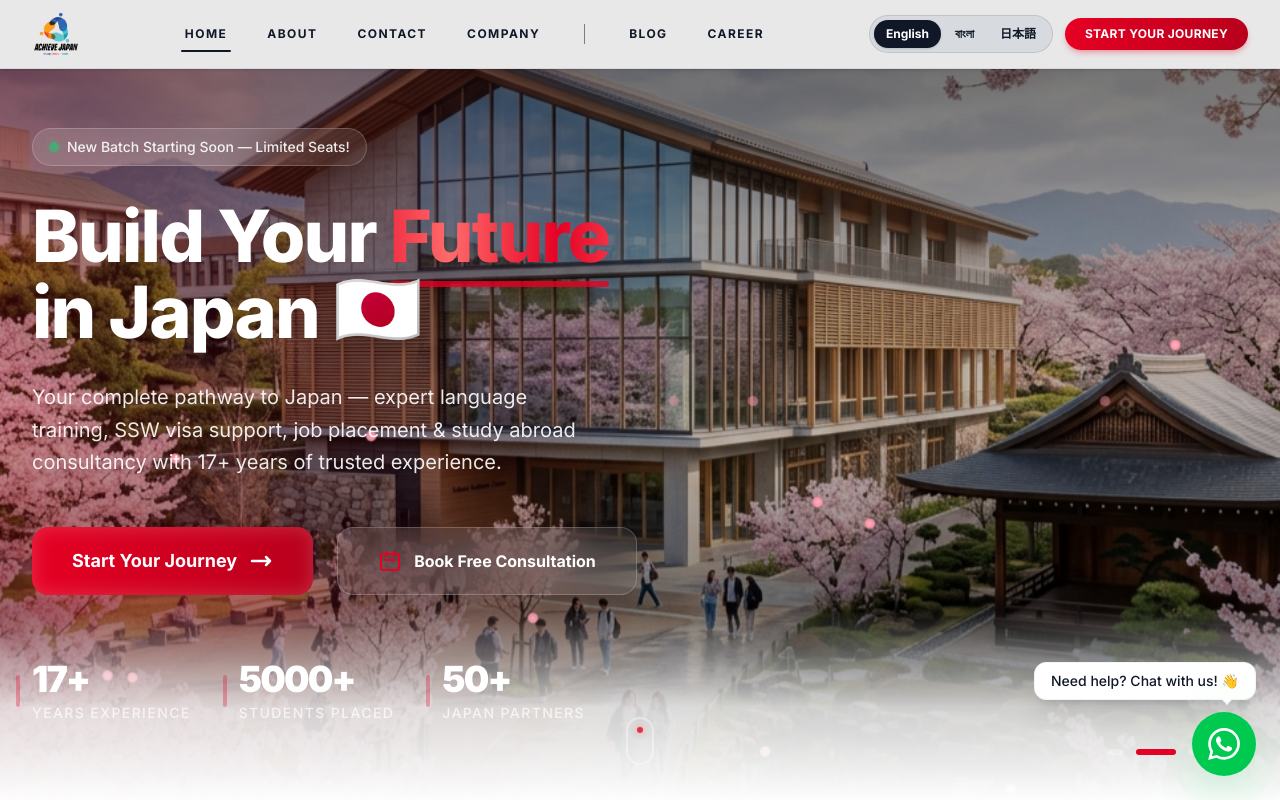
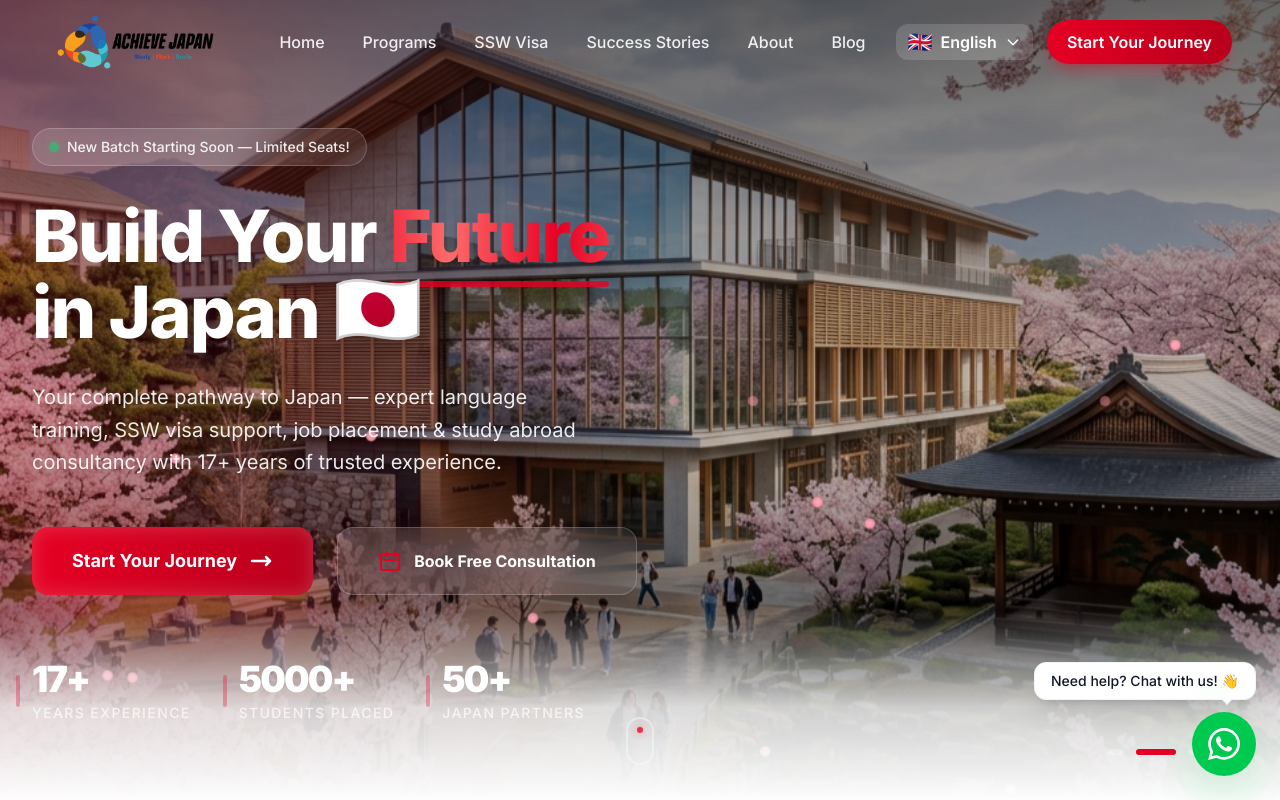
Before and after one commit to mhasan1122/ArchiveJapanWebsite, a Next.js app: page / in a window 1280 px wide. Shown: the top 800 px of the page. Built offline with nearby package versions, Linux system fonts and the light colour scheme.

Commit message:
feat: update branding with new logo and implement dynamic transparent-to-solid navbar with refined navigation links

```diff
--- a/src/components/Footer.tsx
+++ b/src/components/Footer.tsx
@@ -57,21 +57,15 @@ export default function Footer() {
               initial={{ opacity: 0, y: 20 }}
               whileInView={{ opacity: 1, y: 0 }}
               viewport={{ once: true }}
-              className="flex items-center gap-3 mb-6"
+              className="mb-6"
             >
               <Image
-                src="/Vertical_Logo-1.png"
-                alt="Achieve Japan Logo"
-                width={56}
-                height={56}
-                className="w-14 h-14 object-contain"
+                src="/logo.png"
+                alt="Achieve Japan — Study, Work, Smile"
+                width={400}
+                height={140}
+                className="h-12 w-auto max-w-[min(100%,280px)] object-contain object-left sm:h-14 sm:max-w-[320px] lg:h-16 lg:max-w-[360px]"
               />
-              <div>
-                <span className="font-bold text-xl text-white">Achieve</span>
-                <span className="font-bold text-xl text-primary ml-1">
-                  Japan
-                </span>
-              </div>
             </motion.div>
             <p className="text-gray-400 leading-relaxed max-w-md mb-6">
               {t("footer.description")}
--- a/src/components/Navbar.tsx
+++ b/src/components/Navbar.tsx
@@ -1,60 +1,68 @@
 "use client";
 
-import { useState } from "react";
+import { useState, useEffect, useRef } from "react";
 import { motion, AnimatePresence } from "framer-motion";
 import Image from "next/image";
 import Link from "next/link";
 import { usePathname } from "next/navigation";
 import { useLanguage } from "@/context/LanguageContext";
 
-const locales = ["en", "bn", "jp"] as const;
-type LocaleCode = (typeof locales)[number];
-
-const languages: { code: LocaleCode; labelKey: "navbar.lang_en" | "navbar.lang_bn" | "navbar.lang_jp" }[] = [
-  { code: "en", labelKey: "navbar.lang_en" },
-  { code: "bn", labelKey: "navbar.lang_bn" },
-  { code: "jp", labelKey: "navbar.lang_jp" },
-];
+const languages = [
+  { name: "English", code: "en", flag: "🇬🇧" },
+  { name: "Bangla", code: "bn", flag: "🇧🇩" },
+  { name: "Japan", code: "jp", flag: "🇯🇵" },
+] as const;
 
 export default function Navbar() {
   const { locale, setLocale, t } = useLanguage();
   const pathname = usePathname();
   const sectionHref = (href: string) =>
     href.startsWith("#") && pathname !== "/" ? `/${href}` : href;
+  const isBlogIndex = pathname === "/blog";
+  const [scrolled, setScrolled] = useState(false);
+  const navSolid = scrolled || isBlogIndex;
   const [mobileOpen, setMobileOpen] = useState(false);
+  const [langOpen, setLangOpen] = useState(false);
+  const langRef = useRef<HTMLDivElement>(null);
 
-  const primaryLinks = [
-    { name: t("navbar.home"), href: "#home", match: () => pathname === "/" },
-    { name: t("navbar.about"), href: "#about", match: () => false },
-    { name: t("navbar.contact"), href: "#contact", match: () => false },
-    { name: t("navbar.company"), href: "#programs", match: () => false },
+  const activeLang = languages.find((l) => l.code === locale) || languages[0];
+
+  const navLinks = [
+    { name: t("navbar.home"), href: "#home" },
+    { name: t("navbar.programs"), href: "#programs" },
+    { name: t("navbar.ssw"), href: "#how-it-works" },
+    { name: t("navbar.stories"), href: "#testimonials" },
+    { name: t("navbar.about"), href: "#about" },
   ];
 
-  const secondaryLinks = [
-    {
-      name: t("navbar.blog"),
-      href: "/blog",
-      match: () => pathname.startsWith("/blog"),
-      external: true as const,
-    },
-    {
-      name: t("navbar.career"),
-      href: "#how-it-works",
-      match: () => false,
-      external: false as const,
-    },
-  ];
+  const hashLinkClass =
+    "whitespace-nowrap px-3 py-2 rounded-lg text-base font-medium transition-all duration-300 hover:bg-primary/10 hover:text-primary sm:px-4 " +
+    (navSolid ? "text-gray-700" : "text-white/90 hover:text-white");
 
-  const mobileExtraLinks = [
-    { name: t("navbar.ssw"), href: "#how-it-works" },
-    { name: t("navbar.stories"), href: "#testimonials" },
-  ];
+  const blogLinkClass =
+    "whitespace-nowrap px-3 py-2 rounded-lg text-base font-medium transition-all duration-300 hover:bg-primary/10 sm:px-4 " +
+    (pathname.startsWith("/blog")
+      ? "text-primary font-semibold"
+      : navSolid
+        ? "text-gray-700 hover:text-primary"
+        : "text-white/90 hover:text-white");
 
-  const navLinkClass =
-    "relative text-xs font-bold uppercase tracking-[0.12em] text-gray-900 py-2 px-1 transition-colors hover:text-primary";
+  useEffect(() => {
+    const handleScroll = () => setScrolled(window.scrollY > 50);
+    window.addEventListener("scroll", handleScroll);
 
-  const activeBarClass =
-    "after:absolute after:left-0 after:right-0 after:-bottom-0.5 after:h-0.5 after:rounded-full after:bg-gray-900";
+    const handleClickOutside = (event: MouseEvent) => {
+      if (langRef.current && !langRef.current.contains(event.target as Node)) {
+        setLangOpen(false);
+      }
+    };
+    window.addEventListener("mousedown", handleClickOutside);
+
+    return () => {
+      window.removeEventListener("scroll", handleScroll);
+      window.removeEventListener("mousedown", handleClickOutside);
+    };
+  }, []);
 
   return (
     <>
@@ -62,128 +70,157 @@ export default function Navbar() {
         initial={{ y: -100 }}
         animate={{ y: 0 }}
         transition={{ duration: 0.6, ease: "easeOut" }}
-        className="fixed top-0 left-0 right-0 z-50 border-b border-gray-300/80 bg-[#e8e8e8] shadow-sm"
+        className={`fixed top-0 left-0 right-0 z-50 transition-all duration-500 ${
+          navSolid
+            ? "bg-white/95 backdrop-blur-xl shadow-lg shadow-black/5"
+            : "bg-transparent"
+        }`}
       >
-        <div className="max-w-7xl mx-auto px-4 sm:px-6 lg:px-8">
-          <div className="flex items-center justify-between h-16 lg:h-[4.25rem] gap-4">
-            <Link href="/#home" className="flex items-center group shrink-0">
-              <motion.div whileHover={{ scale: 1.04 }} whileTap={{ scale: 0.98 }}>
+        <div className="w-full px-6 lg:px-12">
+          <div className="flex min-h-[4.25rem] items-center justify-between gap-3 py-2 sm:min-h-[4.75rem] lg:min-h-[5.25rem] lg:py-2.5">
+            <motion.a
+              href={sectionHref("#home")}
+              className="group flex min-w-0 shrink-0 items-center"
+              whileHover={{ scale: 1.02 }}
+              whileTap={{ scale: 0.98 }}
+            >
               <Image
-                  src="/Vertical_Logo-1.png"
-                  alt="Achieve Japan Logo"
-                  width={48}
-                  height={48}
-                  className="w-11 h-11 lg:w-12 lg:h-12 object-contain"
+                src="/logo.png"
+                alt="Achieve Japan — Study, Work, Smile"
+                width={640}
+                height={200}
+                sizes="(max-width: 640px) 260px, (max-width: 1024px) 320px, 420px"
+                className="h-11 w-auto max-w-[11rem] object-contain object-left min-[400px]:h-12 min-[400px]:max-w-[13rem] sm:h-[3.25rem] sm:max-w-[15rem] md:max-w-[17rem] lg:h-14 lg:max-w-[18rem] xl:h-16 xl:max-w-[20rem] 2xl:max-w-[24rem]"
                 priority
               />
-              </motion.div>
+            </motion.a>
+
+            {/* Desktop: Home → Blog, language, CTA — one group, flush right */}
+            <div className="hidden min-w-0 flex-1 items-center justify-end gap-0.5 lg:flex xl:gap-1.5 2xl:gap-2">
+              {navLinks.map((link) => (
+                <motion.a
+                  key={link.name}
+                  href={sectionHref(link.href)}
+                  className={hashLinkClass}
+                  whileHover={{ y: -1 }}
+                >
+                  {link.name}
+                </motion.a>
+              ))}
+              <Link href="/blog" className={blogLinkClass}>
+                {t("navbar.blog")}
               </Link>
 
-            {/* Desktop — reference: primary | divider | secondary */}
-            <div className="hidden lg:flex flex-1 items-center justify-center min-w-0 gap-8 xl:gap-10">
-              <div className="flex items-center gap-6 xl:gap-8">
-                {primaryLinks.map((link) => (
-                  <a
-                    key={link.name}
-                    href={sectionHref(link.href)}
-                    className={`${navLinkClass} ${link.match() ? activeBarClass : ""}`}
-                  >
-                    {link.name}
-                  </a>
-                ))}
-              </div>
-              <span
-                className="h-5 w-px shrink-0 bg-gray-500/90"
-                aria-hidden
-              />
-              <div className="flex items-center gap-6 xl:gap-8">
-                {secondaryLinks.map((link) =>
-                  link.external ? (
-                    <Link
-                      key={link.name}
-                      href={link.href}
-                      className={`${navLinkClass} ${link.match() ? activeBarClass : ""}`}
-                    >
-                      {link.name}
-                    </Link>
-                  ) : (
-                    <a
-                      key={link.name}
-                      href={sectionHref(link.href)}
-                      className={`${navLinkClass} ${link.match() ? activeBarClass : ""}`}
-                    >
-                      {link.name}
-                    </a>
-                  )
-                )}
-              </div>
-            </div>
-
-            <div className="hidden lg:flex items-center gap-3 shrink-0">
-              <div
-                className="flex items-center rounded-full bg-gray-300/70 p-1 gap-0.5 border border-gray-400/40"
-                role="group"
-                aria-label={t("navbar.lang_title")}
-              >
-                {languages.map(({ code, labelKey }) => (
+              <div className="relative ml-1 shrink-0 xl:ml-2" ref={langRef}>
                 <button
-                    key={code}
                   type="button"
-                    onClick={() => setLocale(code)}
-                    className={`rounded-full px-3 py-1.5 text-xs font-bold transition-all duration-200 ${
-                      locale === code
-                        ? "bg-gray-900 text-white shadow-sm"
-                        : "text-gray-900 hover:bg-gray-400/40"
+                  onClick={() => setLangOpen(!langOpen)}
+                  className={`flex items-center gap-2 rounded-xl px-3 py-2 text-base transition-all duration-300 ${
+                    navSolid
+                      ? "bg-gray-100/80 text-gray-700 hover:bg-gray-100"
+                      : "bg-white/15 text-white hover:bg-white/20"
                   }`}
                 >
-                    {t(labelKey)}
+                  <span className="text-xl leading-none">{activeLang.flag}</span>
+                  <span className="font-semibold leading-tight">{activeLang.name}</span>
+                  <svg
+                    className={`h-4 w-4 shrink-0 transition-transform duration-300 ${langOpen ? "rotate-180" : ""}`}
+                    fill="none"
+                    viewBox="0 0 24 24"
+                    stroke="currentColor"
+                  >
+                    <path
+                      strokeLinecap="round"
+                      strokeLinejoin="round"
+                      strokeWidth={2}
+                      d="M19 9l-7 7-7-7"
+                    />
+                  </svg>
+                </button>
+
+                <AnimatePresence>
+                  {langOpen && (
+                    <motion.div
+                      initial={{ opacity: 0, y: 10, scale: 0.95 }}
+                      animate={{ opacity: 1, y: 0, scale: 1 }}
+                      exit={{ opacity: 0, y: 10, scale: 0.95 }}
+                      transition={{ duration: 0.2 }}
+                      className="absolute right-0 z-[60] mt-2 w-52 overflow-hidden rounded-2xl bg-white py-1 shadow-2xl"
+                    >
+                      {languages.map((lang) => (
+                        <button
+                          key={lang.code}
+                          type="button"
+                          onClick={() => {
+                            setLocale(lang.code as "en" | "bn" | "jp");
+                            setLangOpen(false);
+                          }}
+                          className={`flex w-full items-center gap-3 px-4 py-3 text-base transition-colors hover:bg-gray-50 ${
+                            locale === lang.code
+                              ? "text-primary font-bold bg-primary/5"
+                              : "text-gray-700"
+                          }`}
+                        >
+                          <span className="text-xl">{lang.flag}</span>
+                          <span>{lang.name}</span>
+                          {locale === lang.code && (
+                            <svg
+                              className="ml-auto h-4 w-4"
+                              fill="none"
+                              viewBox="0 0 24 24"
+                              stroke="currentColor"
+                            >
+                              <path
+                                strokeLinecap="round"
+                                strokeLinejoin="round"
+                                strokeWidth={3}
+                                d="M5 13l4 4L19 7"
+                              />
+                            </svg>
+                          )}
                         </button>
                       ))}
+                    </motion.div>
+                  )}
+                </AnimatePresence>
               </div>
 
               <motion.a
                 href={sectionHref("#contact")}
-                className="whitespace-nowrap rounded-full bg-gradient-to-r from-primary to-primary-dark px-5 py-2 text-xs font-bold uppercase tracking-wide text-white shadow-md shadow-primary/25 transition hover:shadow-lg"
-                whileHover={{ scale: 1.03 }}
-                whileTap={{ scale: 0.97 }}
+                className="ml-1 shrink-0 rounded-full bg-gradient-to-r from-primary to-primary-dark px-4 py-2.5 text-base font-semibold text-white shadow-lg shadow-primary/30 transition-all duration-300 hover:shadow-xl hover:shadow-primary/40 xl:ml-2 xl:px-5 2xl:px-6"
+                whileHover={{ scale: 1.05, y: -1 }}
+                whileTap={{ scale: 0.95 }}
               >
                 {t("navbar.cta")}
               </motion.a>
             </div>
 
-            <div className="flex lg:hidden items-center gap-2">
-              <div className="flex rounded-full bg-gray-300/70 p-0.5 border border-gray-400/40 scale-90 origin-right">
-                {languages.map(({ code, labelKey }) => (
+            <div className="flex shrink-0 items-center gap-2 sm:gap-3 lg:hidden">
               <button
-                    key={code}
                 type="button"
-                    onClick={() => setLocale(code)}
-                    className={`rounded-full px-2 py-1 text-[10px] font-bold ${
-                      locale === code ? "bg-gray-900 text-white" : "text-gray-900"
-                    }`}
-                  >
-                    {t(labelKey)}
-                  </button>
-                ))}
-              </div>
-              <button
                 onClick={() => setMobileOpen(!mobileOpen)}
-                className="relative w-10 h-10 flex items-center justify-center p-2 rounded-xl"
+                className="relative flex h-11 w-11 items-center justify-center rounded-xl p-2 sm:h-12 sm:w-12"
                 id="mobile-menu-button"
                 aria-label="Toggle menu"
               >
                 <div className="flex flex-col gap-1.5">
                   <motion.span
                     animate={mobileOpen ? { rotate: 45, y: 7 } : { rotate: 0, y: 0 }}
-                    className="w-6 h-0.5 rounded-full bg-gray-900"
+                    className={`w-6 h-0.5 rounded-full transition-colors ${
+                      navSolid || mobileOpen ? "bg-gray-900" : "bg-white"
+                    }`}
                   />
                   <motion.span
                     animate={mobileOpen ? { opacity: 0 } : { opacity: 1 }}
-                    className="w-6 h-0.5 rounded-full bg-gray-900"
+                    className={`w-6 h-0.5 rounded-full transition-colors ${
+                      navSolid || mobileOpen ? "bg-gray-900" : "bg-white"
+                    }`}
                   />
                   <motion.span
                     animate={mobileOpen ? { rotate: -45, y: -7 } : { rotate: 0, y: 0 }}
-                    className="w-6 h-0.5 rounded-full bg-gray-900"
+                    className={`w-6 h-0.5 rounded-full transition-colors ${
+                      navSolid || mobileOpen ? "bg-gray-900" : "bg-white"
+                    }`}
                   />
                 </div>
               </button>
@@ -198,74 +235,115 @@ export default function Navbar() {
             initial={{ opacity: 0, y: -20 }}
             animate={{ opacity: 1, y: 0 }}
             exit={{ opacity: 0, y: -20 }}
-            transition={{ duration: 0.35, ease: "easeOut" }}
-            className="fixed inset-0 z-40 bg-[#f0f0f0] pt-20 px-6 lg:hidden overflow-y-auto border-t border-gray-300"
+            transition={{ duration: 0.4, ease: "easeOut" }}
+            className="fixed inset-0 z-40 overflow-y-auto bg-white px-6 pt-24 sm:pt-28 lg:hidden"
           >
-            <div className="flex flex-col gap-1 pb-10 max-w-lg mx-auto">
-              <h3 className="px-4 py-2 text-[10px] font-bold text-gray-500 uppercase tracking-widest">
+            <div className="flex flex-col gap-2 pb-10">
+              <h3 className="px-4 py-2 text-xs font-bold text-gray-400 uppercase tracking-widest">
                 {t("navbar.nav_title")}
               </h3>
-              {primaryLinks.map((link, i) => (
+              {navLinks.map((link, i) => (
                 <motion.a
                   key={link.name}
                   href={sectionHref(link.href)}
                   onClick={() => setMobileOpen(false)}
-                  initial={{ opacity: 0, x: -12 }}
+                  initial={{ opacity: 0, x: -20 }}
                   animate={{ opacity: 1, x: 0 }}
-                  transition={{ delay: i * 0.05 }}
-                  className="text-sm font-bold uppercase tracking-wider text-gray-900 py-3 px-4 rounded-xl border border-transparent hover:border-gray-300 hover:bg-white/80"
+                  transition={{ delay: i * 0.1 }}
+                  className="flex items-center justify-between rounded-xl px-4 py-3 text-base font-bold text-gray-800 transition-all hover:bg-gray-50 hover:text-primary"
                 >
                   {link.name}
+                  <svg
+                    className="w-5 h-5 opacity-30"
+                    fill="none"
+                    viewBox="0 0 24 24"
+                    stroke="currentColor"
+                  >
+                    <path
+                      strokeLinecap="round"
+                      strokeLinejoin="round"
+                      strokeWidth={2}
+                      d="M9 5l7 7-7 7"
+                    />
+                  </svg>
                 </motion.a>
               ))}
-
-              <div className="my-3 flex items-center gap-3 px-4">
-                <span className="h-px flex-1 bg-gray-400/60" />
-                <span className="text-[10px] font-bold text-gray-500 uppercase">
-                  {t("navbar.blog")} / {t("navbar.career")}
-                </span>
-                <span className="h-px flex-1 bg-gray-400/60" />
-              </div>
-
               <Link
                 href="/blog"
                 onClick={() => setMobileOpen(false)}
-                className="text-sm font-bold uppercase tracking-wider text-gray-900 py-3 px-4 rounded-xl hover:bg-white/80"
+                className={`flex items-center justify-between rounded-xl px-4 py-3 text-base font-bold transition-all hover:bg-gray-50 ${
+                  pathname.startsWith("/blog")
+                    ? "text-primary bg-primary/5"
+                    : "text-gray-800 hover:text-primary"
+                }`}
               >
                 {t("navbar.blog")}
+                <svg
+                  className="w-5 h-5 opacity-30"
+                  fill="none"
+                  viewBox="0 0 24 24"
+                  stroke="currentColor"
+                >
+                  <path
+                    strokeLinecap="round"
+                    strokeLinejoin="round"
+                    strokeWidth={2}
+                    d="M9 5l7 7-7 7"
+                  />
+                </svg>
               </Link>
-              <motion.a
-                href={sectionHref("#how-it-works")}
-                onClick={() => setMobileOpen(false)}
-                initial={{ opacity: 0, x: -12 }}
+
+              <div className="my-4 h-px bg-gray-100" />
+
+              <h3 className="px-4 py-2 text-xs font-bold text-gray-400 uppercase tracking-widest">
+                {t("navbar.lang_title")}
+              </h3>
+              <div className="grid grid-cols-1 gap-2 mt-2">
+                {languages.map((lang, i) => (
+                  <motion.button
+                    key={lang.code}
+                    type="button"
+                    onClick={() => {
+                      setLocale(lang.code as "en" | "bn" | "jp");
+                      setMobileOpen(false);
+                    }}
+                    initial={{ opacity: 0, x: -20 }}
                     animate={{ opacity: 1, x: 0 }}
-                transition={{ delay: 0.2 }}
-                className="text-sm font-bold uppercase tracking-wider text-gray-900 py-3 px-4 rounded-xl hover:bg-white/80"
+                    transition={{ delay: 0.4 + i * 0.1 }}
+                    className={`flex items-center gap-4 rounded-2xl px-4 py-4 text-base transition-all ${
+                      locale === lang.code
+                        ? "bg-primary text-white shadow-lg shadow-primary/20"
+                        : "bg-gray-50 text-gray-700 active:scale-95"
+                    }`}
                   >
-                {t("navbar.career")}
-              </motion.a>
-
-              {mobileExtraLinks.map((link, i) => (
-                <motion.a
-                  key={link.name}
-                  href={sectionHref(link.href)}
-                  onClick={() => setMobileOpen(false)}
-                  initial={{ opacity: 0, x: -12 }}
-                  animate={{ opacity: 1, x: 0 }}
-                  transition={{ delay: 0.25 + i * 0.05 }}
-                  className="text-sm font-semibold text-gray-700 py-2.5 px-4 rounded-xl hover:bg-white/60"
+                    <span className="text-2xl">{lang.flag}</span>
+                    <span className="font-bold leading-tight">{lang.name}</span>
+                    {locale === lang.code && (
+                      <svg
+                        className="w-5 h-5 ml-auto text-white"
+                        fill="none"
+                        viewBox="0 0 24 24"
+                        stroke="currentColor"
                       >
-                  {link.name}
-                </motion.a>
+                        <path
+                          strokeLinecap="round"
+                          strokeLinejoin="round"
+                          strokeWidth={3}
+                          d="M5 13l4 4L19 7"
+                        />
+                      </svg>
+                    )}
+                  </motion.button>
                 ))}
+              </div>
 
               <motion.a
                 href={sectionHref("#contact")}
                 onClick={() => setMobileOpen(false)}
-                initial={{ opacity: 0, y: 12 }}
+                initial={{ opacity: 0, y: 20 }}
                 animate={{ opacity: 1, y: 0 }}
-                transition={{ delay: 0.35 }}
-                className="mt-6 w-full py-4 bg-gradient-to-r from-primary to-primary-dark text-white text-center font-bold text-sm uppercase tracking-wide rounded-2xl shadow-lg shadow-primary/25"
+                transition={{ delay: 0.8 }}
+                className="mt-8 w-full rounded-2xl bg-gradient-to-r from-primary to-primary-dark py-5 text-center text-base font-bold text-white shadow-xl shadow-primary/30"
               >
                 {t("navbar.cta")}
               </motion.a>
```
Also changed, not shown: public/logo.png (added). Lines whose indentation alone changed are shown as unchanged.
